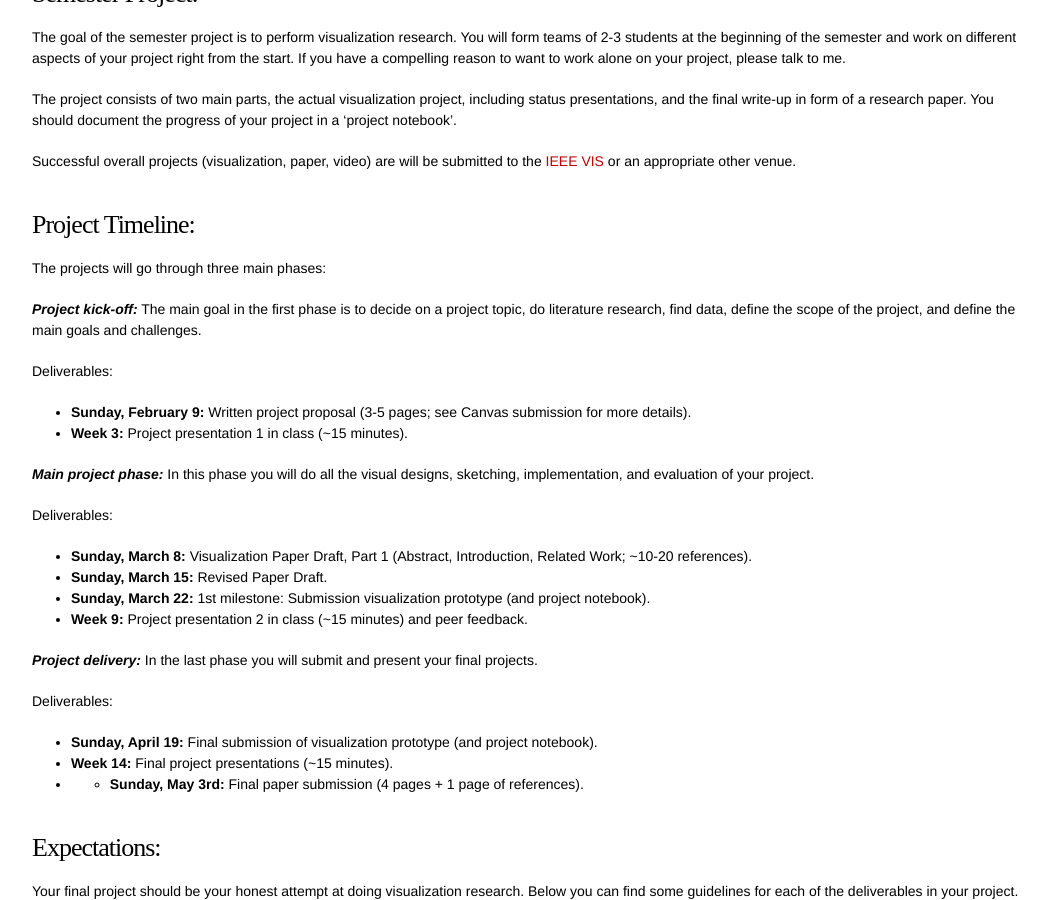
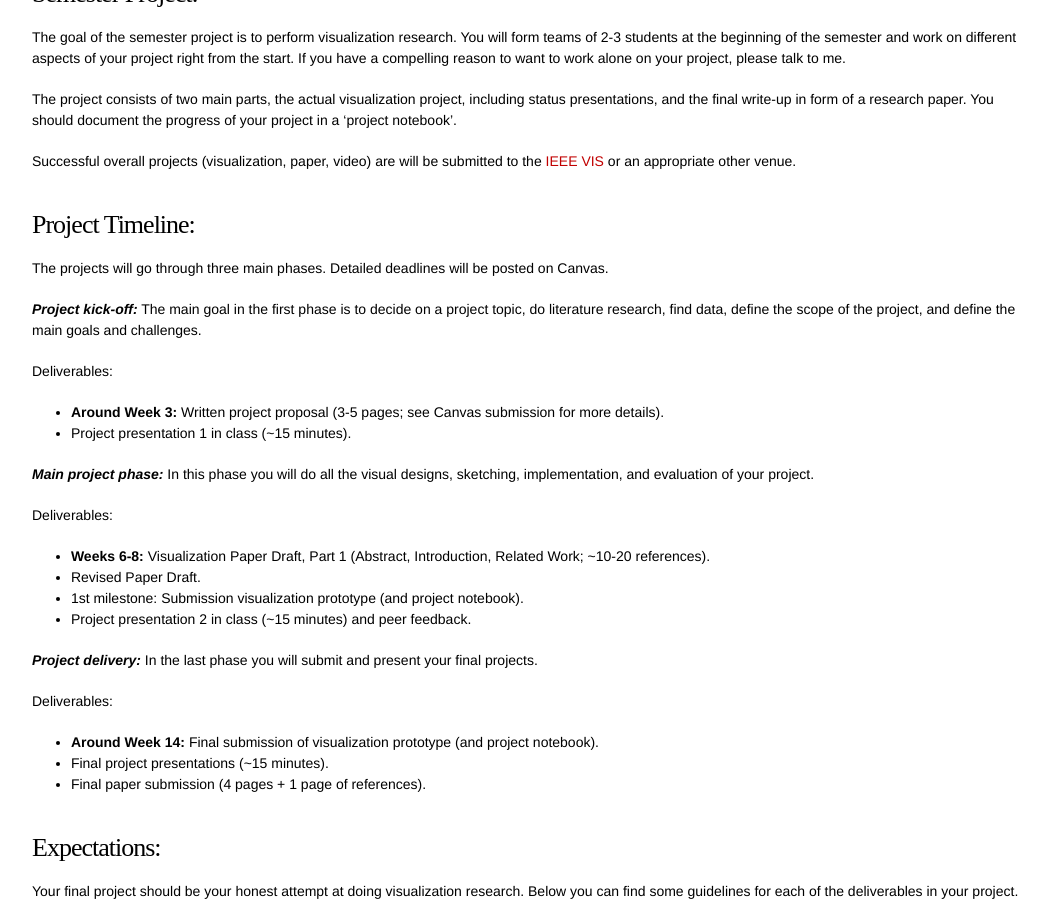
Before and after one commit to CS-271/CS-271.github.io, a Jekyll site: the page built from project.md, in a window 1280 px wide and 900 px high, scrolled down 287 px. Shown: the whole window, without its empty margins (108-1157 px from the left). Built offline with Jekyll 4.4.1, drawn with Linux system fonts in a browser that asks for light colours; some web fonts are replaced.

Commit message:
updates for 2021

```diff
--- a/_includes/header.html
+++ b/_includes/header.html
@@ -43,7 +43,7 @@
         {% endif %}
         {% endunless %}
         {% endfor %}
-        <a class="page-link" target="_blank" href="https://canvas.harvard.edu/courses/70649">Canvas</a>
+        <a class="page-link" target="_blank" href="https://canvas.harvard.edu/courses/84832">Canvas</a>
         <!--<a class="page-link" href="https://piazza.com/class/cs271">Piazza</a>-->
 
       </div>
--- a/_layouts/schedule.html
+++ b/_layouts/schedule.html
@@ -5,7 +5,7 @@ layout: page
 
 <!--<h2 id="class_schedule">Still subject to change!</h2> -->
 
-<iframe src="https://docs.google.com/spreadsheets/d/e/2PACX-1vT9yEyBQke3tpcSSCMuYivgTc_ni1G3YHjsIk0VJm8_l9STVhuqGxm28D9cYkHCkbcsWcRs1JqI-yJY/pubhtml?gid=65899131&amp;single=true&amp;widget=true&amp;headers=false" width="100%" height="1500"></iframe>
+<iframe src="https://docs.google.com/spreadsheets/d/e/2PACX-1vR89FeCi_f2PHESHcz5VQzNNA4zIxPR-WO4BnuKCY5E2p83K_HRyKOsij1egialm1K0Bu_leJQeKR7x/pubhtml?gid=65899131&amp;single=true&amp;widget=true&amp;headers=false" width="100%" height="1500"></iframe>
 
 
 </div>
--- a/project.md
+++ b/project.md
@@ -15,31 +15,31 @@ The project consists of two main parts, the actual visualization project, includ
 Successful overall projects (visualization, paper, video) are will be submitted to the [IEEE VIS](ieeevis.org) or an appropriate other venue.
 
 ### Project Timeline:
-The projects will go through three main phases:
+The projects will go through three main phases. Detailed deadlines will be posted on Canvas.
 
 ***Project kick-off:*** The main goal in the first phase is to decide on a project topic, do literature research, find data, define the scope of the project, and define the main goals and challenges.
 
 Deliverables:
 
-* **Sunday, February 9:** Written project proposal (3-5 pages; see Canvas submission for more details).
-* **Week 3:** Project presentation 1 in class (~15 minutes).
+* **Around Week 3:** Written project proposal (3-5 pages; see Canvas submission for more details).
+* Project presentation 1 in class (~15 minutes).
 
 ***Main project phase:*** In this phase you will do all the visual designs, sketching, implementation, and evaluation of your project.
 
 Deliverables:
 
-* **Sunday, March 8:** Visualization Paper Draft, Part 1 (Abstract, Introduction, Related Work; ~10-20 references).
-* **Sunday, March 15:** Revised Paper Draft.
-* **Sunday, March 22:** 1st milestone: Submission visualization prototype (and project notebook).
-* **Week 9:** Project presentation 2 in class (~15 minutes) and peer feedback.
+* **Weeks 6-8:** Visualization Paper Draft, Part 1 (Abstract, Introduction, Related Work; ~10-20 references).
+* Revised Paper Draft.
+* 1st milestone: Submission visualization prototype (and project notebook).
+* Project presentation 2 in class (~15 minutes) and peer feedback.
 
 ***Project delivery:*** In the last phase you will submit and present your final projects.
 
 Deliverables:
 
-* **Sunday, April 19:** Final submission of visualization prototype (and project notebook).
-* **Week 14:** Final project presentations (~15 minutes).
-* * **Sunday, May 3rd:** Final paper submission (4 pages + 1 page of references).
+* **Around Week 14:** Final submission of visualization prototype (and project notebook).
+* Final project presentations (~15 minutes).
+* Final paper submission (4 pages + 1 page of references).
 
 
 ### Expectations:
```
Also changed, not shown: index.md (+5 -6 lines).
